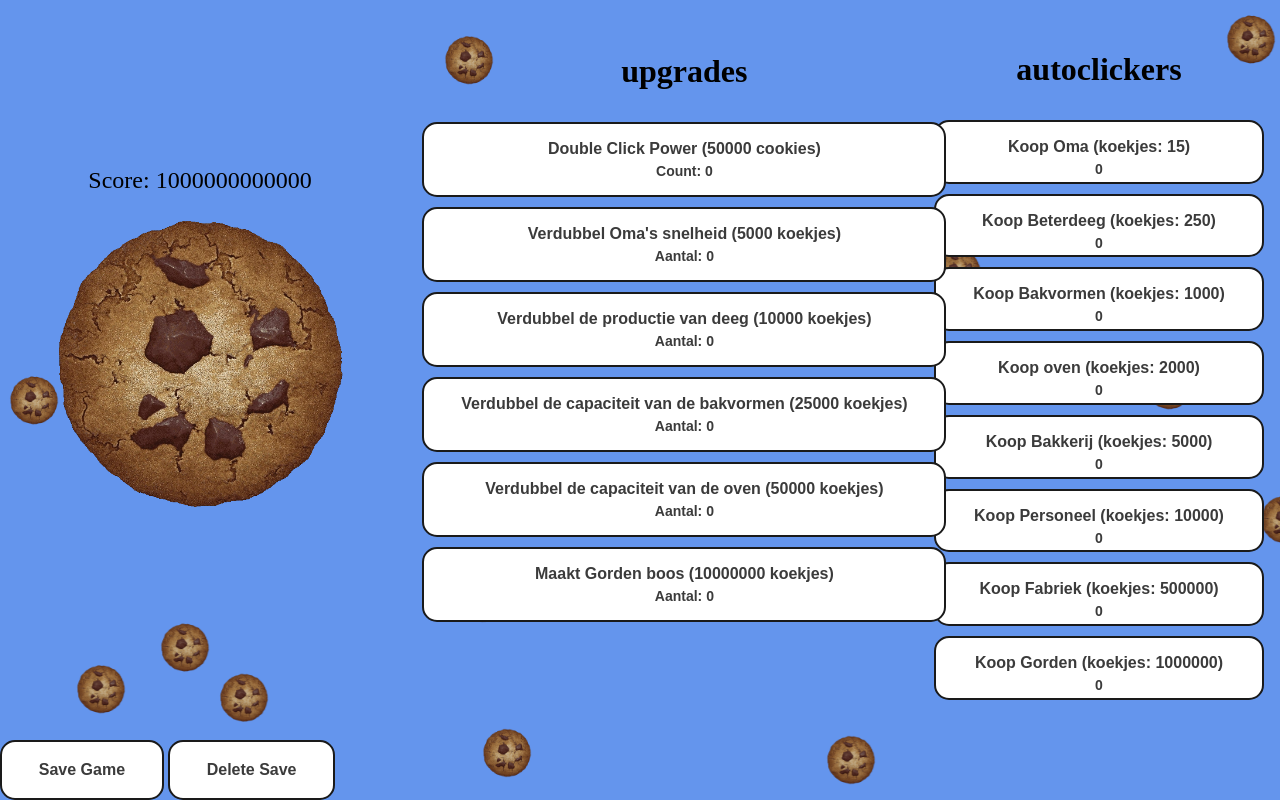
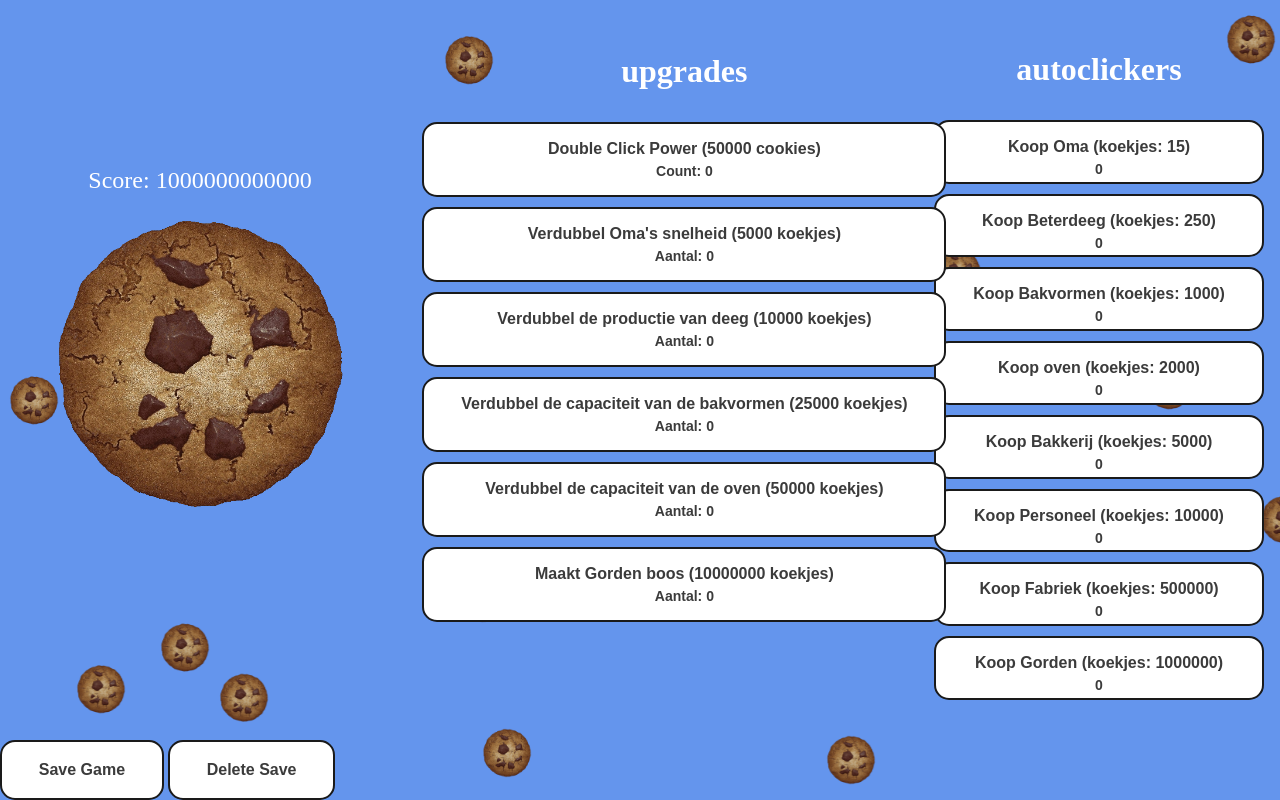
Before and after one commit to boudewijn010/cookie-clicker, a plain HTML site: page index.html in a window 1280 px wide. Drawn offline with Linux system fonts and the light colour scheme.

Commit message:
alle kopjes wit gemaakt

```diff
--- a/style.css
+++ b/style.css
@@ -31,6 +31,10 @@
   to {
     transform: translateY(100vh);
   }
+}
+
+#score, .store, h1 {
+  color: white;
 }
 
 body {
```
